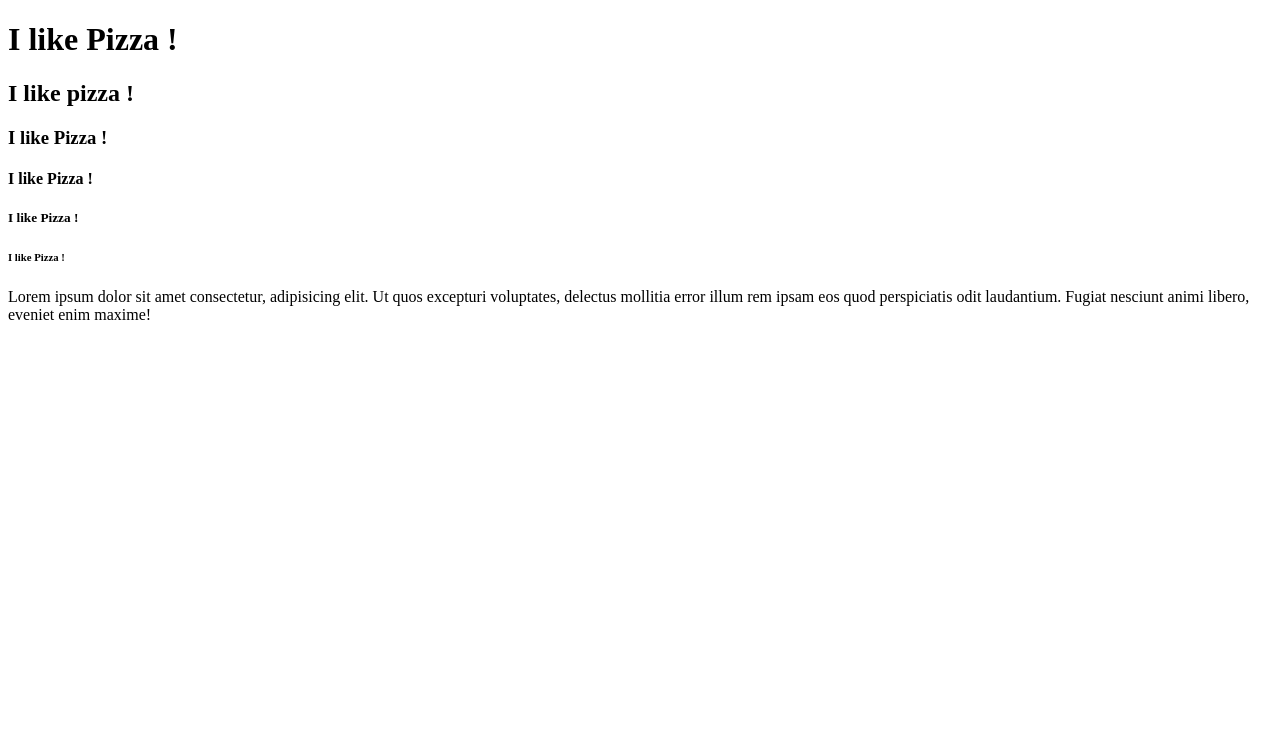
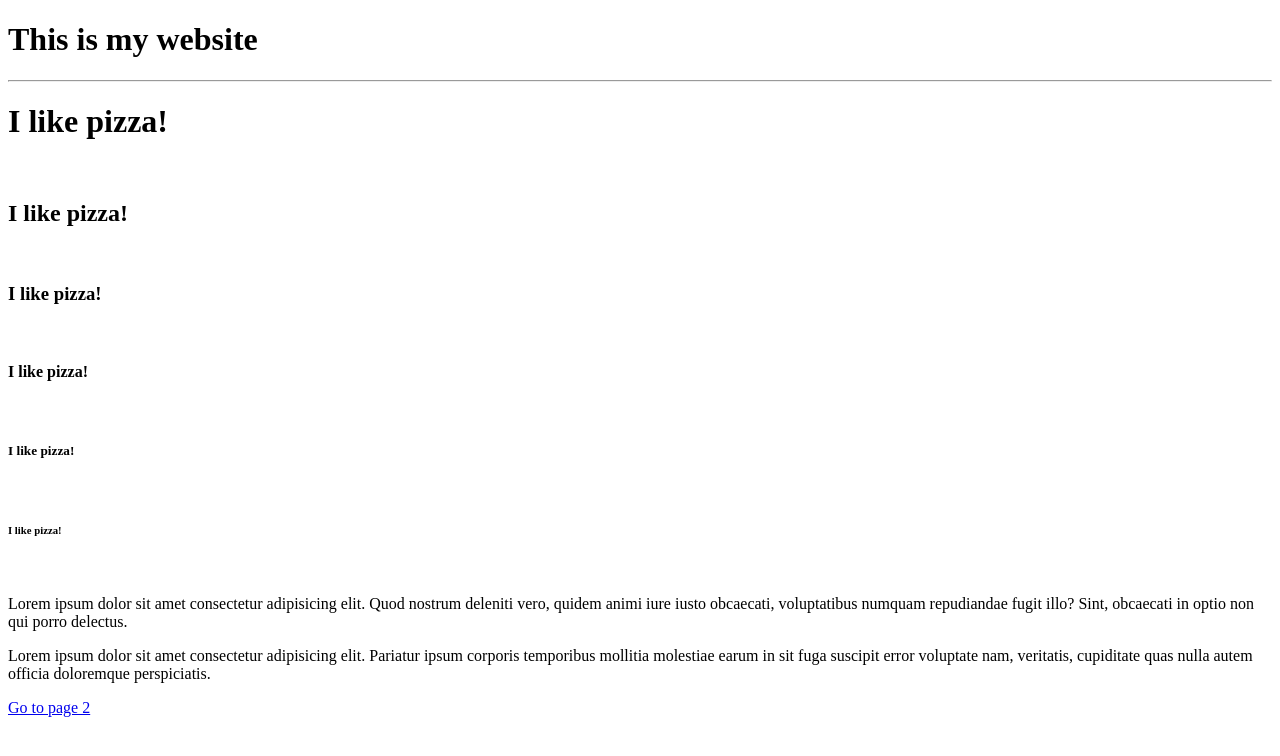
Before and after one commit to AkumaCtrl/AkumaCtrl..github.io, a plain HTML site: page Index.html in a window 1280 px wide. Drawn offline with Linux system fonts and the light colour scheme.

Commit message:
Add files via upload

```diff
--- a/Index.html
+++ b/Index.html
@@ -3,17 +3,30 @@
 <html>
 
 <head>
-    <title>My Second website</title>
+    <title>My First Website</title>
 </head>
 <body>
-   <h1>I like Pizza !</h1>
-   <h2>I like pizza !</h2>
-   <h3>I like Pizza !</h3>
-   <h4>I like Pizza !</h4>
-   <h5>I like Pizza !</h5>
-   <h6>I like Pizza !</h6>
-   <p>Lorem ipsum dolor sit amet consectetur, adipisicing elit. Ut quos excepturi voluptates, delectus mollitia error illum rem ipsam eos quod perspiciatis odit laudantium. Fugiat nesciunt animi libero, eveniet enim maxime!</p>
-   <p></p>
+
+    <!--This is the best website ever-->
+    <h1>This is my website</h1>
+    <hr>
+    <h1>I like pizza!</h1>
+    <br>
+    <h2>I like pizza!</h2>
+    <br>
+    <h3>I like pizza!</h3>
+    <br>
+    <h4>I like pizza!</h4>
+    <br>
+    <h5>I like pizza!</h5>
+    <br>
+    <h6>I like pizza!</h6>
+    <br>
+    <p>Lorem ipsum dolor sit amet consectetur adipisicing elit. Quod nostrum deleniti vero, quidem animi iure iusto obcaecati, voluptatibus numquam repudiandae fugit illo? Sint, obcaecati in optio non qui porro delectus.</p>
+    <p>Lorem ipsum dolor sit amet consectetur adipisicing elit. Pariatur ipsum corporis temporibus mollitia molestiae earum in sit fuga suscipit error voluptate nam, veritatis, cupiditate quas nulla autem officia doloremque perspiciatis.</p>
+    <a href="page2.html" target=_self title="this takes youto Netflix">
+        Go to page 2
+    </a>
 </body>
 
 </html>
```
Also changed, not shown: page2.html (added, +12 -0 lines).
